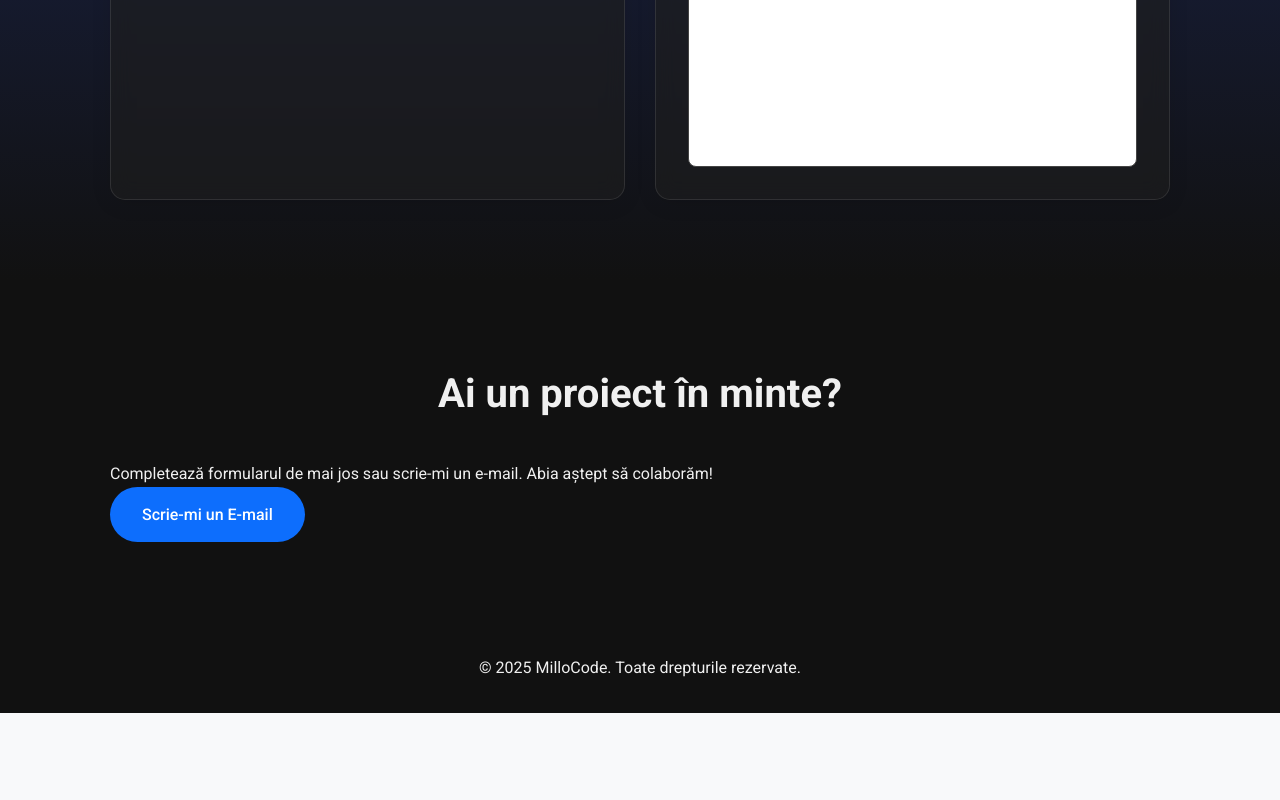
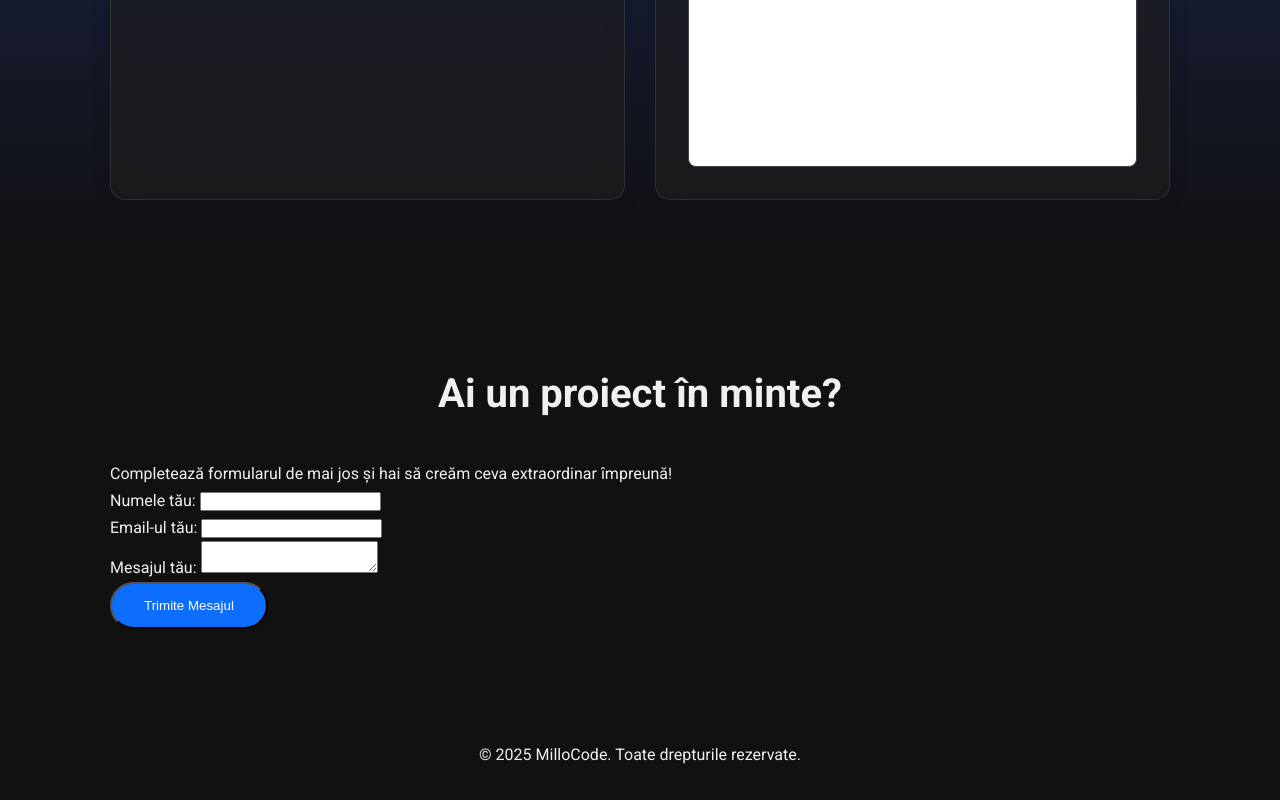
Before and after one commit to millo-code/portofoliu-web-millo, a website: page index.html in a window 1280 px wide. Shown: the part 2120-2920 px from the top of the page. Before the commit the page ends 2833 px from the top, so only its background shows below. Drawn offline with Linux system fonts and the light colour scheme.

Commit message:
index.html
Update formular

```diff
--- a/index.html
+++ b/index.html
@@ -98,8 +98,29 @@
         <section id="contact" class="content-section-dark section--hidden">
             <div class="container">
                 <h2>Ai un proiect în minte?</h2>
-                <p>Completează formularul de mai jos sau scrie-mi un e-mail. Abia aștept să colaborăm!</p>
-                <a href="mailto:emailul.tau@exemplu.com" class="cta-button">Scrie-mi un E-mail</a>
+                <p>Completează formularul de mai jos și hai să creăm ceva extraordinar împreună!</p>
+
+                <form name="contact" method="POST" netlify>
+                    <input type="hidden" name="form-name" value="contact" />
+
+                    <div class="form-group">
+                        <label for="name">Numele tău:</label>
+                        <input type="text" id="name" name="name" required />
+                    </div>
+
+                    <div class="form-group">
+                        <label for="email">Email-ul tău:</label>
+                        <input type="email" id="email" name="email" required />
+                    </div>
+
+                    <div class="form-group">
+                        <label for="message">Mesajul tău:</label>
+                        <textarea id="message" name="message" required></textarea>
+                    </div>
+
+                    <button type="submit" class="cta-button">Trimite Mesajul</button>
+                </form>
+
             </div>
         </section>
     </main>
```
